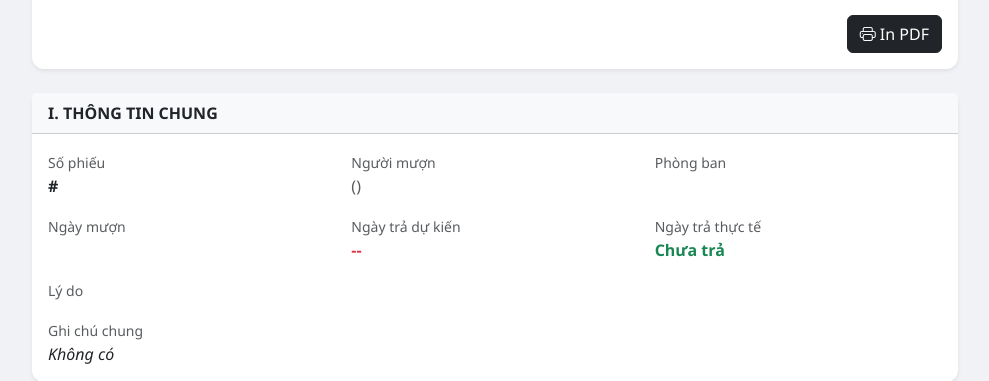
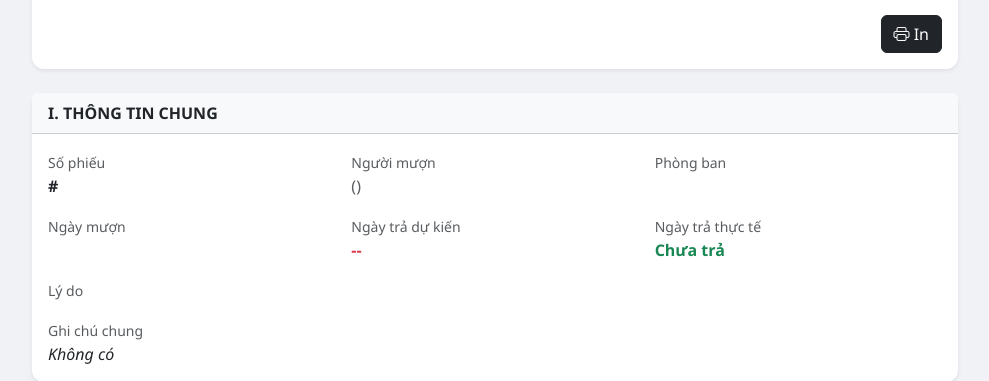
Before and after one commit to JauntyMonkey144/quanlykho, a Django app: template templates/warehouse/loan_detail.html in a window 1280 px wide. Shown: the part 161-542 px from the top of the page, without its empty margins (145-1134 px from the left). Run offline with Django 5.2, Linux system fonts and the light colour scheme; the template is opened without the code that fills it, so the values that code supplies are empty; some libraries are stand-ins or nearby versions.

Commit message:
Update loan_detail.html

```diff
--- a/templates/warehouse/loan_detail.html
+++ b/templates/warehouse/loan_detail.html
@@ -66,7 +66,7 @@
                         {% endif %}
                     {% endif %}
 
-                    <a href="{% url 'export_loan_pdf' loan.id %}" class="btn btn-dark ms-auto" target="_blank"><i class="bi bi-printer"></i> In PDF</a>
+                    <a href="{% url 'export_loan_pdf' loan.id %}" class="btn btn-dark ms-auto" target="_blank"><i class="bi bi-printer"></i> In</a>
                 </div>
             </div>
         </div>
```
